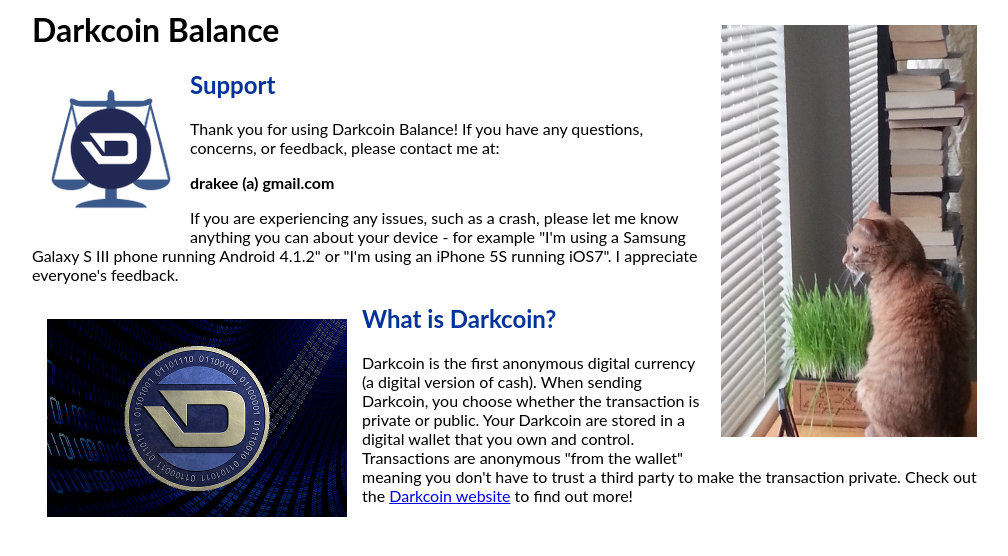
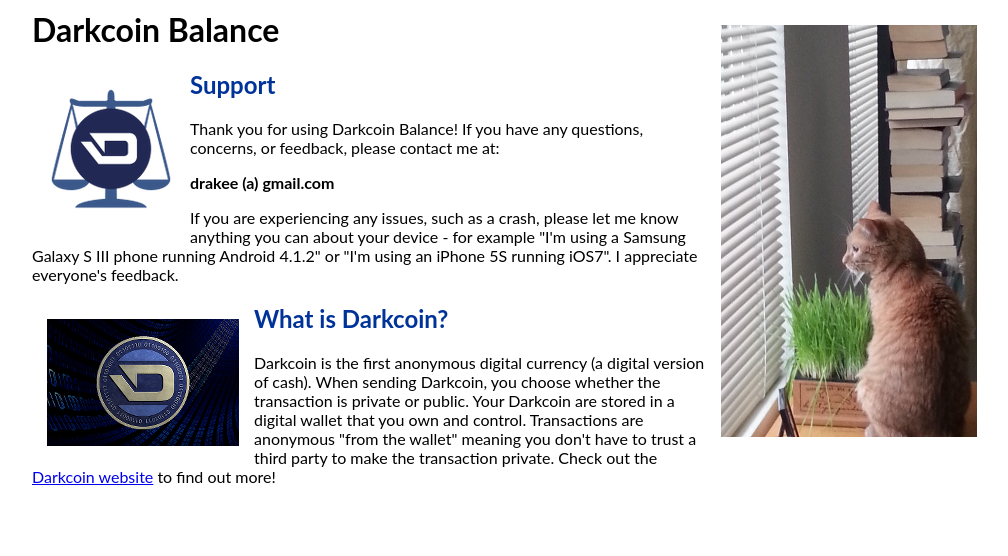
Before and after one commit to psydrake/darkcoinBalance, a browser extension: page webapp/merges/support.html in a window 1280 px wide. Shown: the whole page, without its empty margins (128-1136 px from the left). Drawn offline with Linux system fonts and the light colour scheme.

Commit message:
reduced size of darkcoin logo image

```diff
--- a/webapp/merges/support.html
+++ b/webapp/merges/support.html
@@ -45,7 +45,7 @@
 	</p>
 </div>
 <div class="clear">
-	<img src="img/darkcoin-300.png" class="logo" alt="Darkcoin logo" title="Darkcoin"/>
+	<img src="img/darkcoin-192.png" class="logo" alt="Darkcoin logo" title="Darkcoin"/>
 	<h2>What is Darkcoin?</h2>
 	<p>
 		Darkcoin is the first anonymous digital currency (a digital version of cash). When sending Darkcoin, you choose whether the transaction is private or public.
```
Also changed, not shown: webapp/merges/img/darkcoin-192.png (added), webapp/merges/img/darkcoin-300.png (deleted).
